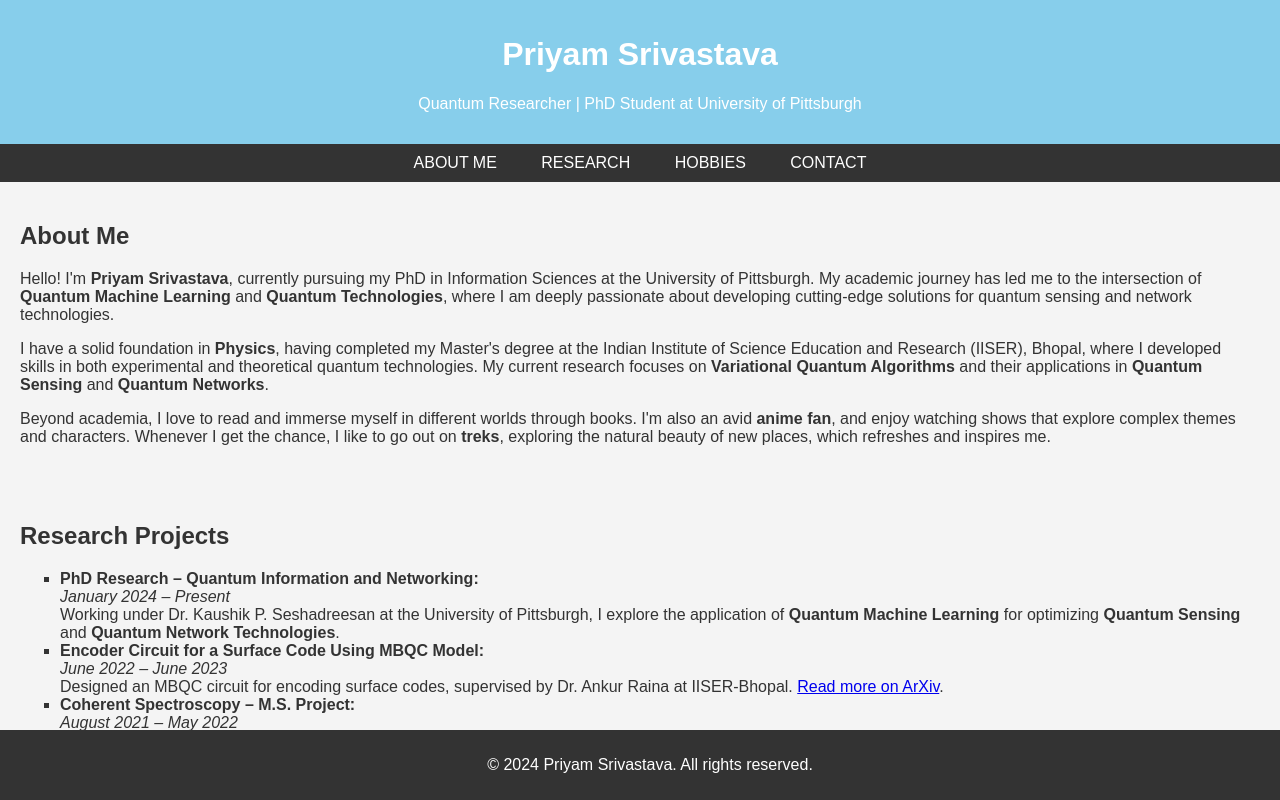
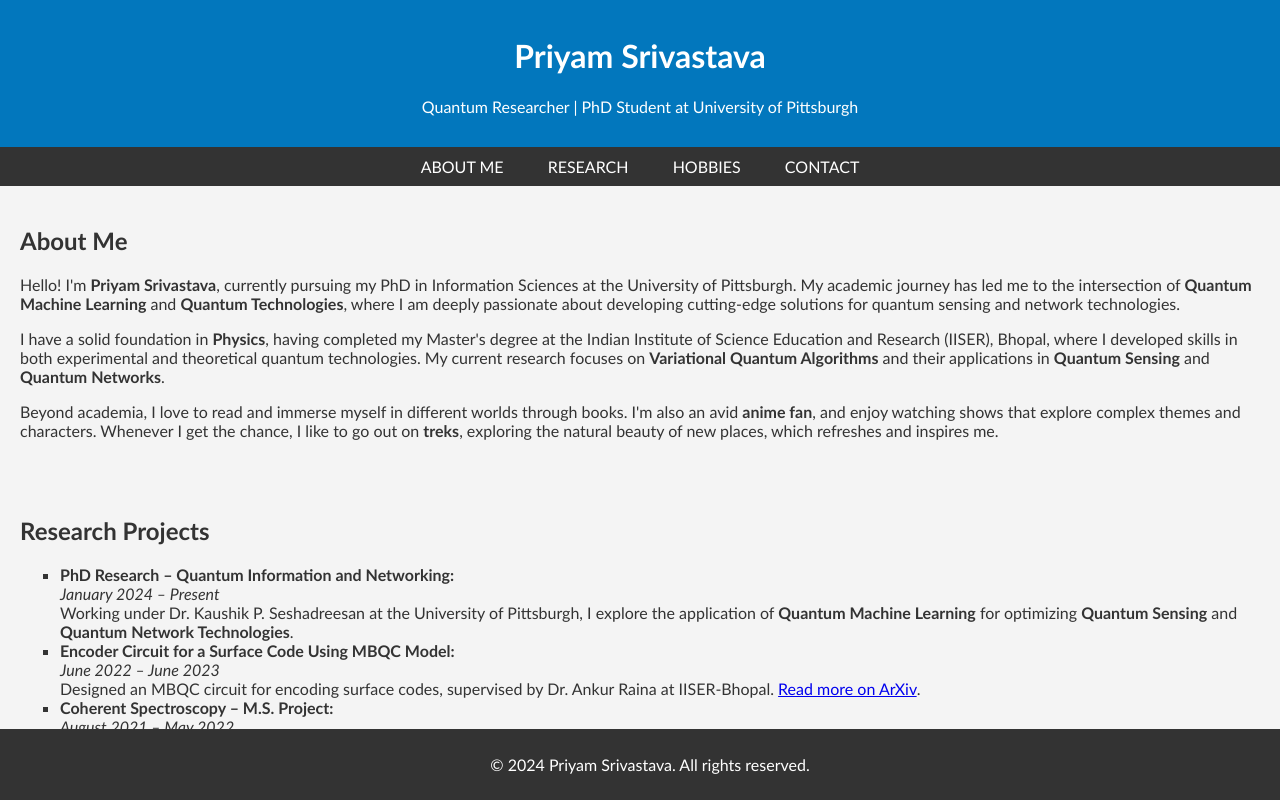
Before and after one commit to Priyam1498/Priyam1498.github.io, a plain HTML site: page index.html in a window 1280 px wide. Shown: the top 800 px of the page. Drawn offline with Linux system fonts and the light colour scheme.

Commit message:
Update index.html

```diff
--- a/index.html
+++ b/index.html
@@ -8,14 +8,14 @@
     <title>Priyam Srivastava - Personal Website</title>
     <style>
         body {
-            font-family: Arial, sans-serif;
+            font-family: Calibri, sans-serif;
             margin: 0;
             padding: 0;
             background-color: #f4f4f4;
             color: #333;
         }
         header {
-            background-color: #87CEEB;
+            background-color: #0277bd;
             color: white;
             padding: 15px;
             text-align: center;
```
